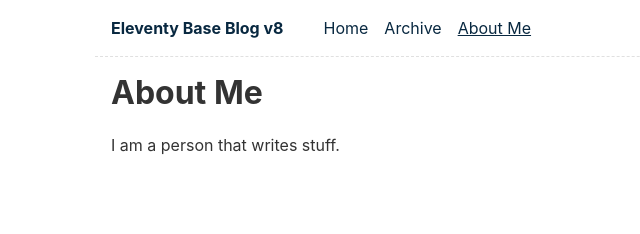
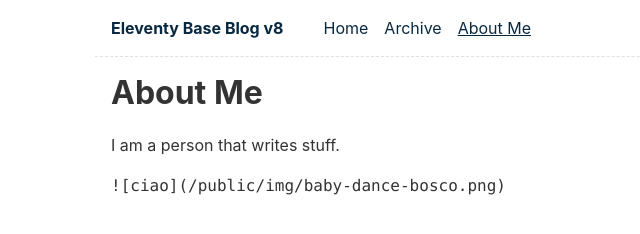
Before and after one commit to bobbit6k/eleventy-blog-test, an Eleventy site: page content/about/index.md in a window 1280 px wide. Shown: the whole page, without its empty margins (225-865 px from the left). Built offline with nearby package versions, Linux system fonts and the light colour scheme; Eleventy itself is replaced by a stand-in of ours; files that its build step writes are made by us from their sources.

Commit message:
Update content/about/index.md (via Pages CMS)

```diff
--- a/content/about/index.md
+++ b/content/about/index.md
@@ -7,3 +7,5 @@
 # About Me
 
 I am a person that writes stuff.
+
+`![ciao](/public/img/baby-dance-bosco.png)`
```
